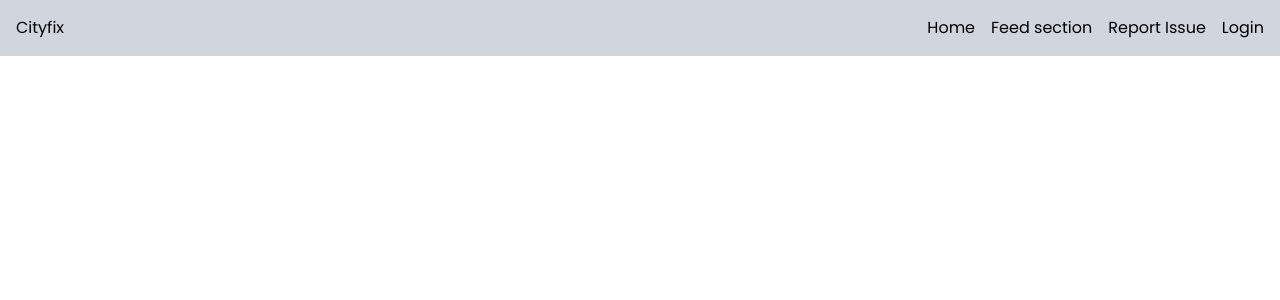
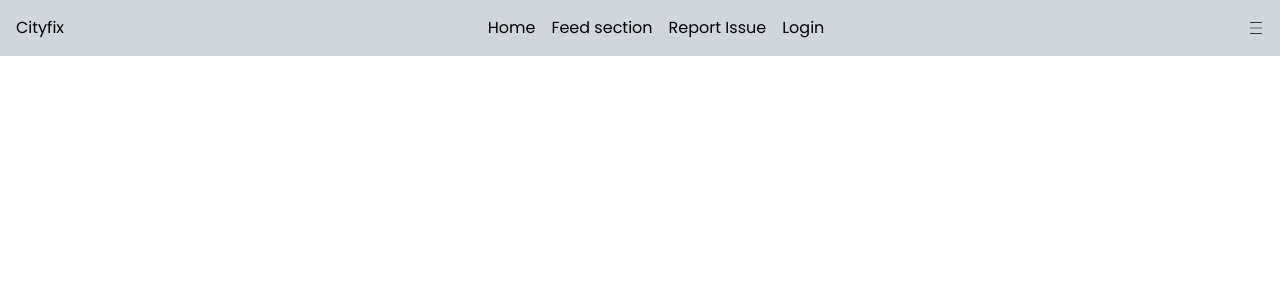
Before and after one commit to prakash-ydv/TeamNodeX, a React (Vite) app in the folder User/: page / in a window 1280 px wide. Shown: the top 300 px of the page. Built offline with nearby package versions, Linux system fonts and the light colour scheme; a web font is replaced by a local one.

Commit message:
DI add react-icons

```diff
--- a/User/package.json
+++ b/User/package.json
@@ -13,6 +13,7 @@
     "@tailwindcss/vite": "^4.1.11",
     "react": "^19.1.1",
     "react-dom": "^19.1.1",
+    "react-icons": "^5.5.0",
     "react-router-dom": "^7.8.0",
     "tailwindcss": "^4.1.11"
   },
--- a/User/src/components/NavBar.jsx
+++ b/User/src/components/NavBar.jsx
@@ -1,5 +1,5 @@
 import React from 'react'
-
+import { CiMenuBurger } from "react-icons/ci";
 function NavBar() {
   return (
     <div>
@@ -11,6 +11,8 @@ function NavBar() {
             <li>Report Issue</li>
             <li>Login</li>
         </ul>
+
+        <CiMenuBurger />
        </div>
     </div>
   )
```
Also changed, not shown: 1 other file (tests, documents, lock files or other folders).
